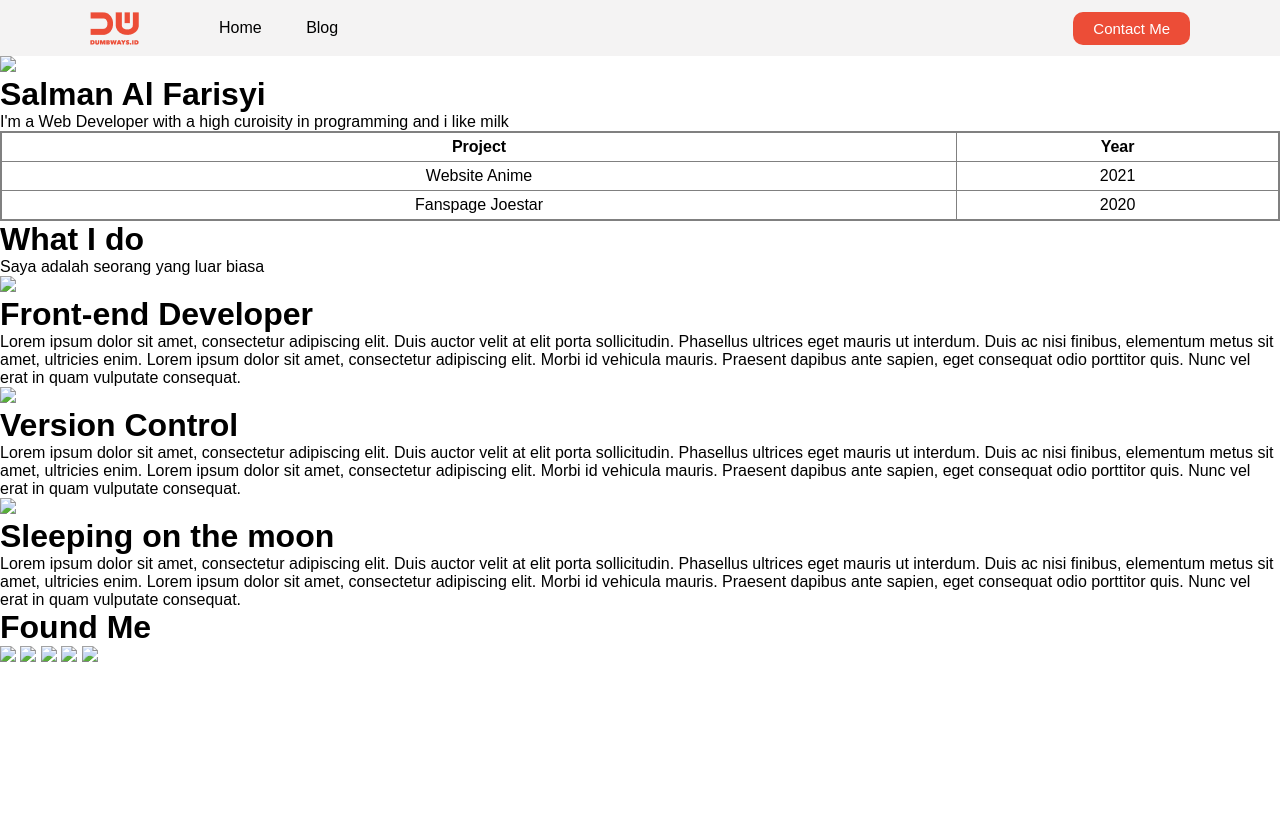
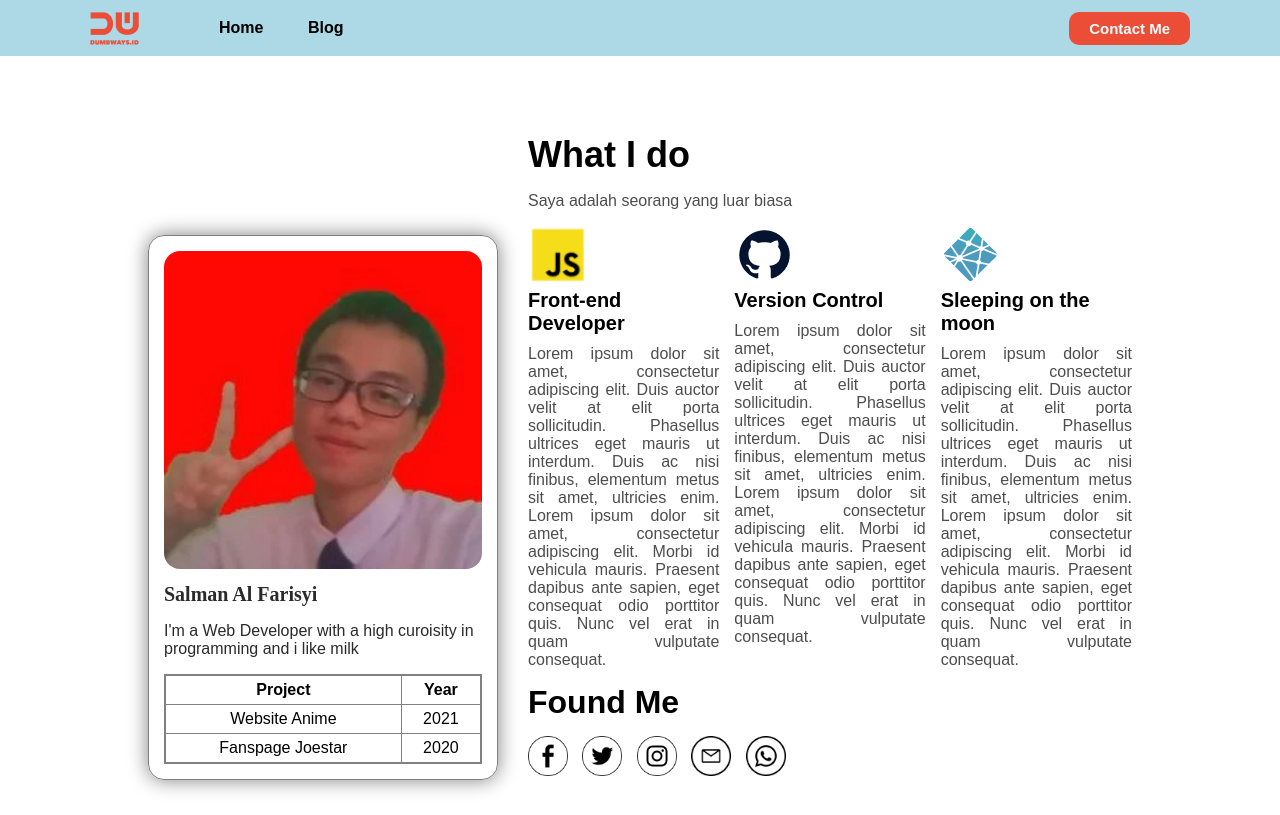
Before and after one commit to Salman0805/personal-website, a plain HTML site: page index.html in a window 1280 px wide. Drawn offline with Linux system fonts and the light colour scheme; files whose address does not match are found by name.

Commit message:
first commit

```diff
--- a/index.html
+++ b/index.html
@@ -2,7 +2,7 @@
 <html></html>
 <head>
     <title>Create Navbar</title>
-    <link rel="stylesheet" href="style.css">
+    <link rel="stylesheet" href="style1.css">
 </head>
 <body>
     <nav class="navbar">
--- /dev/null
+++ b/style1.css
@@ -0,0 +1,150 @@
+.navbar {
+    background-color: lightblue;
+    width: 100%;
+}
+
+* {
+    margin: 0;
+    padding: 0;
+    box-sizing: border-box;
+    font-family: Arial, Helvetica, sans-serif;
+  }
+
+  /* Navbar */
+  nav {
+    display: flex;
+    background: #f4f3f3;
+    height: 7vh;
+  }
+
+  nav div {
+    display: flex;
+    align-items: center;
+    flex: 50%;
+  }
+
+  nav div.left-side {
+    padding-left: 90px;
+  }
+
+  nav div.right-side {
+    padding-right: 90px;
+    display: flex;
+    justify-content: flex-end;
+  }
+
+  nav ul {
+    list-style-type: none;
+    margin-left: 40px;
+  }
+
+  nav ul li {
+    display: inline;
+    margin-left: 40px;
+  }
+
+  nav ul li a {
+    color: #000000;
+    text-decoration: none;
+    font-weight: bold;
+  }
+
+  nav ul li a.list-active {
+    color: #ec4d37;
+    font-weight: 700;
+  }
+
+  nav .right-side a {
+    font-size: 15px;
+    padding: 8px 20px;
+    background-color: #ec4d37;
+    border: none;
+    border-radius: 10px;
+    color: #fff;
+    text-decoration: none;
+    font-weight: bold;
+  }
+
+.container {
+    display: flex;
+    justify-content: flex-start;
+    align-items: flex-end;
+    height: 93vh;
+    width: 80%;
+    margin: 0 auto;
+    margin-bottom: 15px;
+    padding: 20px;
+}
+
+.card {
+    width: 350px;
+    border-radius: 16px;
+    border: 1px solid gray;
+    box-shadow: 0px 0px 20px gray;
+    padding: 15px;
+    margin-right: 30px;
+}
+
+.card .card-img {
+    width: 100%;
+    border-radius: 16px;
+}
+
+.card .card-name {
+    text-align: left;
+    color: rgb(42, 42, 42);
+    font-size: 20px;
+    font-family: 'Times New Roman', Times, serif;
+    margin-bottom: 1rem;
+    margin-top: 10px;
+}
+.card .card-description {
+    text-align: left;
+    color: rgb(42, 42, 42);
+    margin-bottom: 1rem;
+}
+
+.right .personal-section {
+    margin-bottom: 15px;
+}
+
+.personal-section h1{
+    font-size: 36px;
+    margin-bottom: 16px;
+}
+.personal-section p {
+    color: rgb(77, 77, 77);
+    text-align: justify;
+}
+
+.ability {
+    display: flex;
+}
+
+.ability img {
+    width: 60px;
+    height: 60px;
+}
+.ability h1 {
+    font-size: 20px;
+    margin-bottom: 10px;
+}
+
+.ability p {
+    text-align: justify;
+    color: rgb(77, 77, 77);
+}
+
+.ability div {
+    margin-right: 15px;
+}
+
+.social-media h1{
+    margin-bottom: 15px;
+    margin-top: 15px;
+}
+.social-media img {
+    width: 40px;
+    height: 40px;
+    margin-right: 10px;
+}
```
Also changed, not shown: images/Logo HxH.png (added), images/Pp zoom.jpg (added), images/deploy.png (added), images/facebook.png (added), images/file.png (added), images/git.png (added), images/instagram.png (added), images/js.png (added), images/logo.png (added), images/mail.png (added), images/twitter.png (added), images/whatsapp.png (added).
